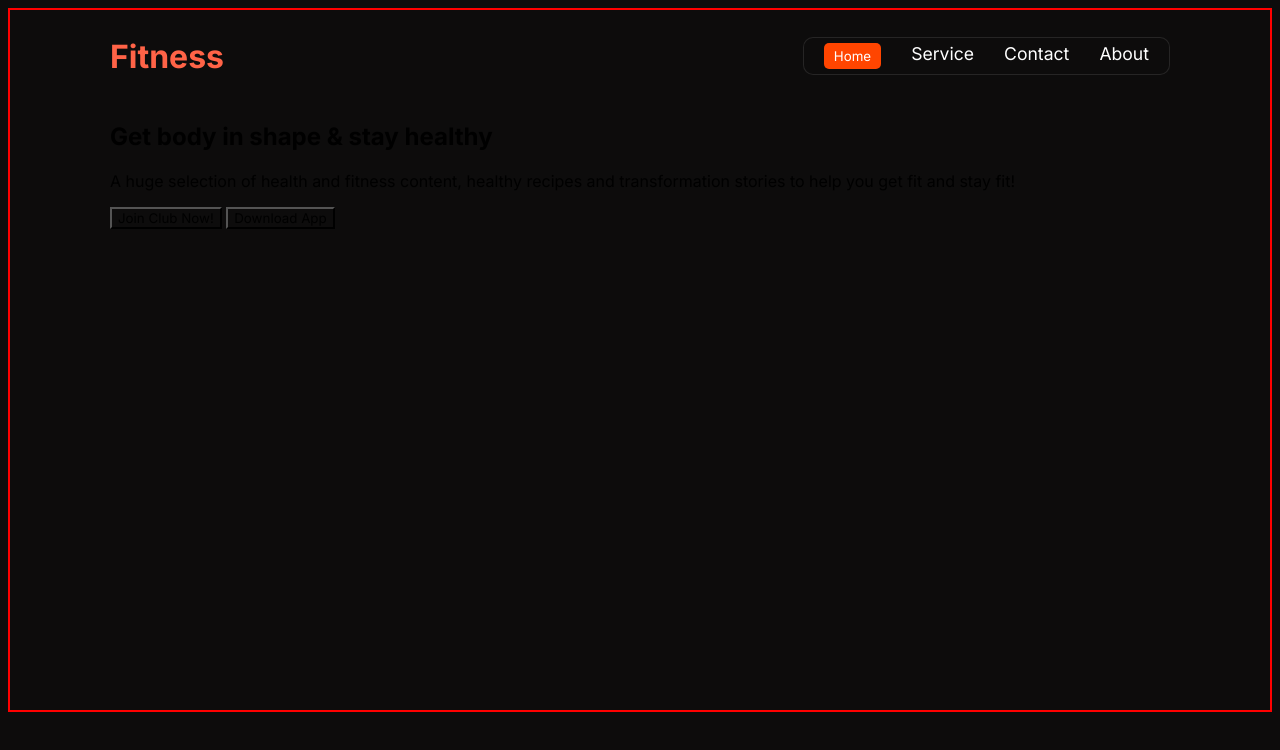
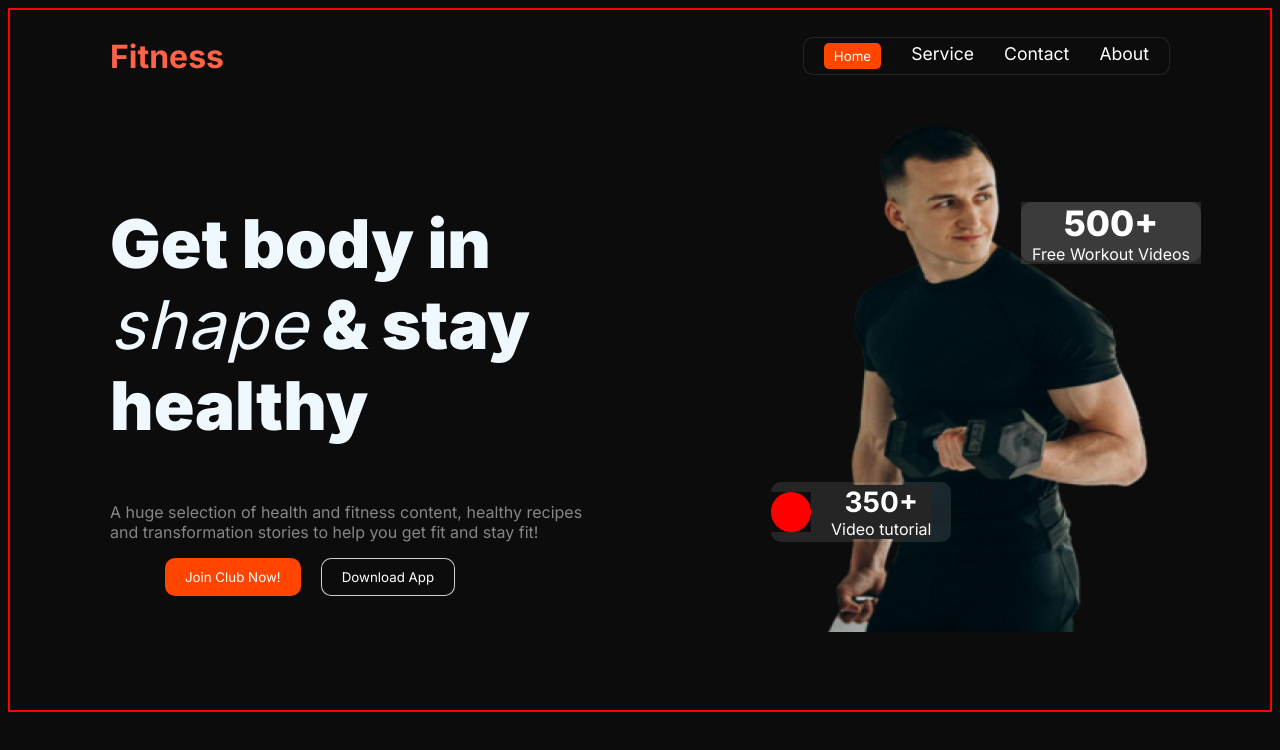
Before and after one commit to shohidulislam12/assingment-2-B10, a plain HTML site: page index.html in a window 1280 px wide. Drawn offline with Linux system fonts and the light colour scheme.

Commit message:
complete section-1(nav-baner)

```diff
--- a/index.html
+++ b/index.html
@@ -5,6 +5,7 @@
     <meta name="viewport" content="width=device-width, initial-scale=1.0">
     <title>Fitness</title>
     <link rel="stylesheet" href="style.css">
+    <script src="https://kit.fontawesome.com/9cccb8ef2e.js" crossorigin="anonymous"></script>
 </head>
 <body>
     <section class="section-1">
@@ -15,12 +16,15 @@
          <li>Service</li>
          <li>Contact</li>
          <li>About</li>
-
     </ul>
+    <div class="bar">
+        <i class="fa-solid fa-bars"></i>
+    </div>
         </nav>
 <div class="banner">
-       <div>
-              <h1>Get body in shape & stay healthy</h1>
+       <div class="banner-text">
+              <h1>Get body in <span style="font-style: italic; font-weight: 400;
+              letter-spacing:1px;">shape</span> & stay healthy</h1>
               <p>A huge selection of health and fitness content, healthy recipes and transformation stories to help you get fit and stay fit!</p>
                  <div class="btn-container">
                     <button class="join-btn">Join Club Now!</button>
@@ -28,9 +32,19 @@
                  </div>
 
        </div>
-       <div>
+       <div class="banner-img">
+         <img src="images/Images 2.png" alt="">
+                    <div class="banner-card-1">
+                        <h2 class="h2">500+</h2>
+                        <p class="banner-p">Free Workout Videos</p>
+                    </div>
+                    <div class="banner-card-2">
+                     <div>   <div class="ball">
 
-
+                     </div></div>
+                       <div> <h2 class="h3">350+</h2>
+                        <p class="banner-p">Video tutorial</p></div>
+                    </div>
 
 
        </div>
--- a/style.css
+++ b/style.css
@@ -2,6 +2,7 @@
 *{
     font-family: "Inter", sans-serif;
     background-color: rgb(13, 12, 12);
+    /* background-color: darkorchid; */
 
 }
 
@@ -29,6 +30,9 @@
     border-radius: 10px;
     padding: 5px 20px;
 }
+.bar{
+    display: none;
+}
 .nav h2{
           color: tomato;
           font-size: 2rem;
@@ -40,3 +44,163 @@
     border-radius: 5px;
 
 }
+.banner-text h1{
+         color: aliceblue;
+         font-size: 4.2rem;
+font-weight: 900;
+}
+p{
+color: rgba(255, 255, 255, 0.5);
+font-size: 1rem;
+font-weight: 400;
+text-align: left;
+}
+.join-btn{
+    padding: 10px 20px;
+    color: white;
+   border: none;
+    background-color: orangered;
+    border-radius: 10px;
+}
+.download-btn{
+    padding: 10px 20px;
+    color: white;
+   border: none;
+   border: 1px solid rgba(255, 255, 255, 0.8);
+    border-radius: 10px;
+}
+.banner{
+    display: flex;
+    align-items: center;
+    justify-content: space-between;
+}
+.banner-text{
+    height: 440px;
+    width: 500px;
+}
+.btn-container{
+    display: flex;
+    width: 80%;
+    justify-content: center;
+    gap: 20px;
+}
+
+.banner-img{
+    width: 349px;
+    height: 530px;
+    position: relative;
+}
+.banner-img img{
+    height: 100%;
+    width: 100%;
+}
+  .banner-p{
+    background: rgba(255, 255, 255, 0.1);
+backdrop-filter: blur(20%);
+color: white;
+text-align: center;
+padding: 0;
+margin: 0;
+}
+.h2{
+    background: rgba(255, 255, 255, 0.1);
+    backdrop-filter: blur(20%);
+    font-size: 35px;
+font-weight: 800;
+color: white;
+text-align: center;
+padding: 0;
+margin: 0;
+margin-bottom: 0;
+}
+.h3{
+       background: rgba(255, 255, 255, 0.1);
+backdrop-filter: blur(-20%);
+    font-size: 28px;
+font-weight: 700;
+text-align: center;
+color: white;
+padding: 0;
+margin: 0;
+margin-bottom: 0;
+}
+.banner-card-1{
+border-radius: 10px;
+background: rgba(255, 255, 255, 0.1);
+width: 180px;
+height: 60px;
+position: absolute;
+top: 100px;
+left: 200px;
+text-align: center;
+}
+.banner-card-2 {
+border-radius: 10px;
+background: rgba(255, 255, 255, 0.1);
+width: 180px;
+height: 60px;
+display: flex;
+gap: 20px;
+text-align: center;
+align-items: center;
+position: absolute;
+top: 380px;left: -50px;
+}
+.ball{
+    text-align: center;
+    height: 40px;
+    width: 40px;
+    background-color: red;
+    border-radius: 50%;
+    padding: 0;
+margin: 0;
+}
+
+
+/* responsible for mobile view */
+
+@media screen and (max-width:576px) {
+     .section-1{
+        padding:0  20px;
+        width: auto;
+        height: auto;
+    margin-bottom: 30px;}
+
+    .list{
+        display: none;
+      }
+      .bar{
+        display: contents;
+        color: aliceblue;
+      }
+      .banner{
+        display: flex;
+        flex-direction: column;
+        align-items: center;
+        gap: 30px;
+    }
+    .btn-container{
+        width: 80%;
+        justify-content: center;
+        gap: 20px;
+    }
+}
+/* responsible for tab */
+@media screen and (min-width:577px) and (max-width:990px)
+{
+    .section-1{
+        padding:0  50px;
+        width: auto;
+        height: auto;
+    margin-bottom: 30px;}
+    .banner{
+        display: flex;
+        flex-direction: column;
+        align-items: center;
+        height: auto;
+    }
+    .banner-text{
+        margin-bottom: 40px;
+    }
+
+}
```
